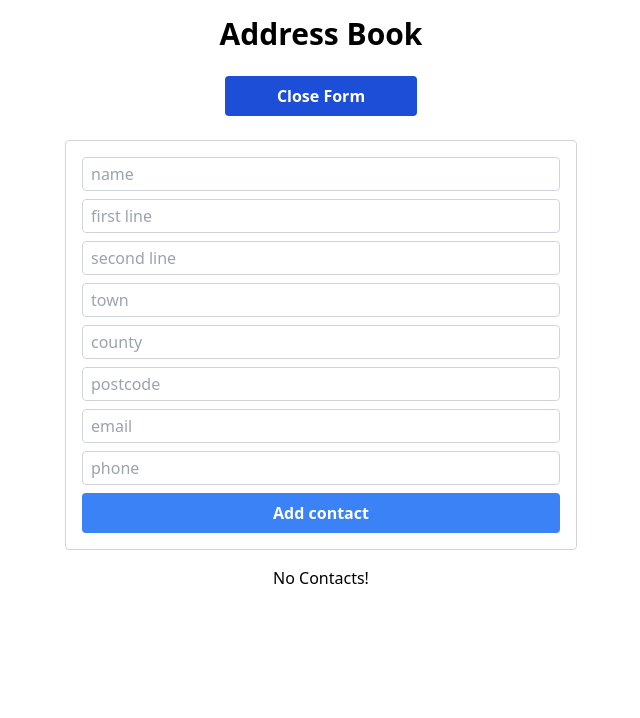
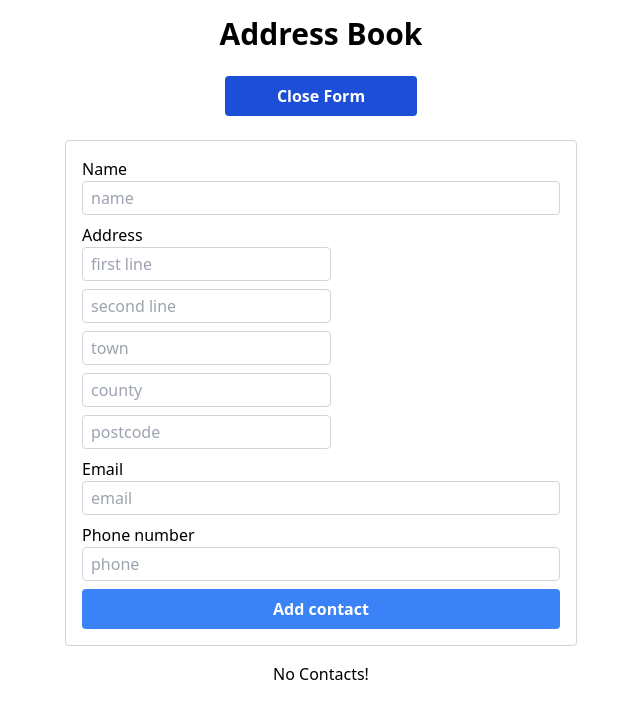
Before and after one commit to christocarr/react-address-book, a React (Create React App) app: page / in a window 1280 px wide. Both pictures are taken after a click on the button "Add New Contact". Shown: the top 718 px of the page, without its empty margins (319-959 px from the left). Built offline with nearby package versions, Linux system fonts and the light colour scheme.

Commit message:
feat: add label and fieldset

```diff
--- a/src/components/ContactForm.js
+++ b/src/components/ContactForm.js
@@ -38,14 +38,18 @@ function ContactForm({ addContact }) {
 
   return (
     <form onSubmit={handleSubmit}>
+      <label htmlFor="name">Name</label>
       <input
         value={contact.name}
         onChange={handleChange}
         type="text"
         name="name"
+        id="name"
         placeholder="name"
         required
       />
+      <fieldset>
+        <legend>Address</legend>
         <input
           value={contact.firstLine}
           onChange={handleChange}
@@ -81,18 +85,24 @@ function ContactForm({ addContact }) {
           name="postcode"
           placeholder="postcode"
         />
+      </fieldset>
+
+      <label htmlFor="email">Email</label>
       <input
         value={contact.email}
         onChange={handleChange}
         type="text"
+        id="email"
         name="email"
         placeholder="email"
         required
       />
+      <label htmlFor="phone">Phone number</label>
       <input
         value={contact.phone}
         onChange={handleChange}
         type="text"
+        id="phone"
         name="phone"
         placeholder="phone"
       />
```
Lines whose indentation alone changed are shown as unchanged.
